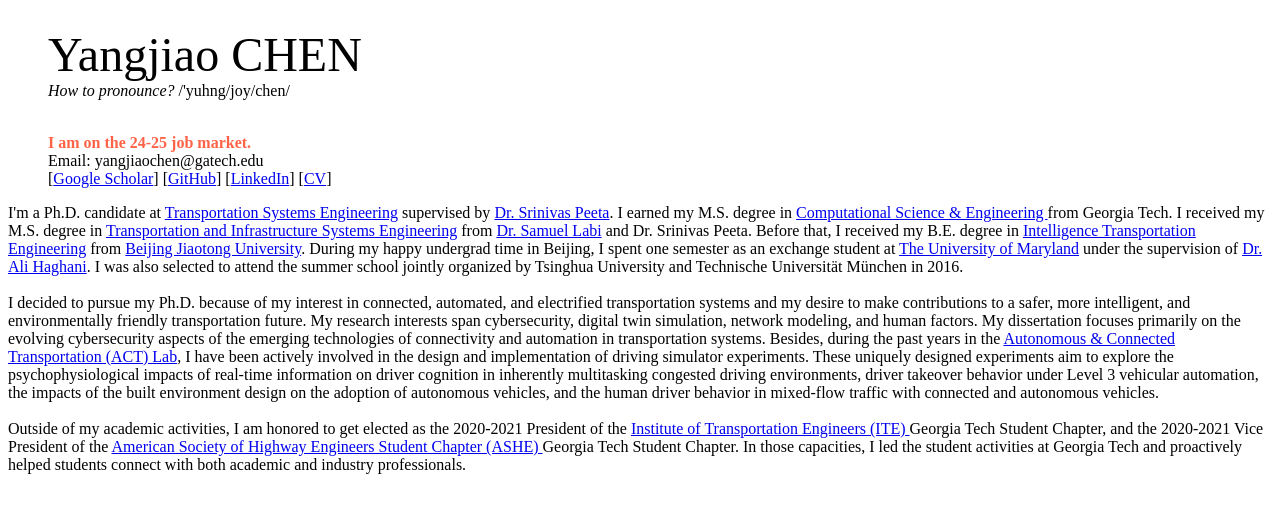
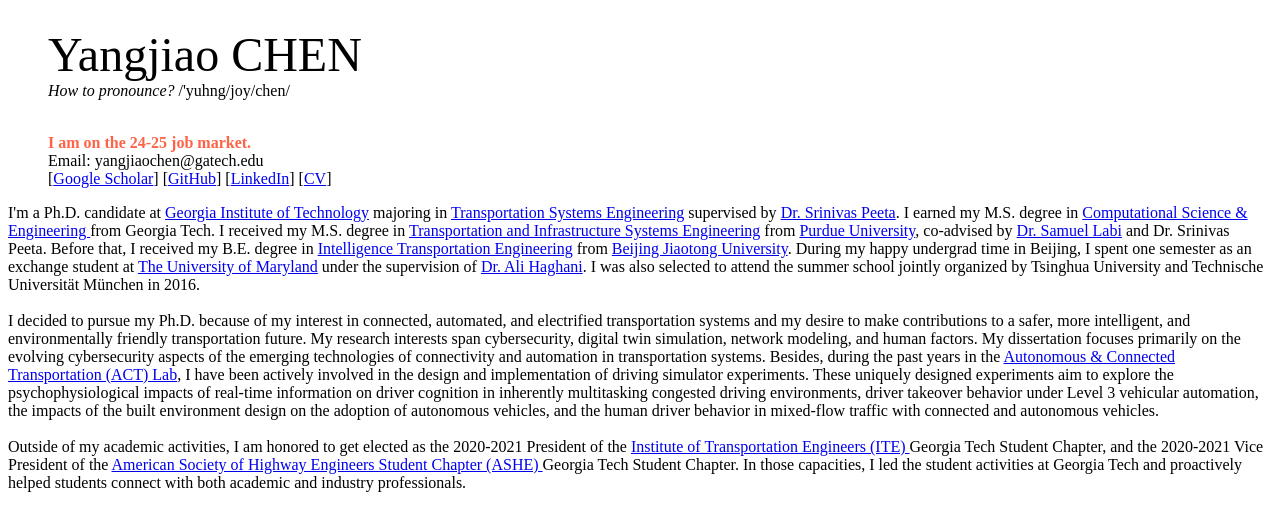
Before and after one commit to YangjiaoChen/YangjiaoChen.github.io, a Jekyll site: the page built from index.html, in a window 1280 px wide, cut to the strip 337-868 px from the top of the page. Built offline with Jekyll 4.4.1, drawn with Linux system fonts in a browser that asks for light colours.

Commit message:
Update index.html

```diff
--- a/index.html
+++ b/index.html
@@ -107,12 +107,12 @@ title: "Yangjiao Chen"
 </div>
 
 <p>
-I'm a Ph.D. candidate at <a href="https://www.gatech.edu" target="_blank" style="color:rgb(179,163,105)>Georgia Institute of Technology</a>
+I'm a Ph.D. candidate at <font color="rgb(179,163,105)"> <a href="https://www.gatech.edu" target="_blank" >Georgia Institute of Technology</a> </font>
 majoring in <a href="https://prod.ce.gatech.edu/academics/groups/transportation" target="_blank">Transportation Systems Engineering</a>
 supervised by <a href="https://ce.gatech.edu/directory/person/srinivas-peeta" target="_blank">Dr. Srinivas Peeta</a>.
 I earned my M.S. degree in <a href="https://cse.gatech.edu" target="_blank">Computational Science & Engineering </a> from Georgia Tech.
 I received my M.S. degree in <a href="https://engineering.purdue.edu/CE/Academics/Groups/Transportation" target="_blank">Transportation and Infrastructure Systems Engineering</a>
-from <a href="https://www.purdue.edu" target="_blank" style="color:rgb(206,184,136)>Purdue University</a>, co-advised by <a href="https://engineering.purdue.edu/CE/People/ptProfile?resource_id=2416" target="_blank">Dr. Samuel Labi</a>
+from <font color="rgb(206,184,136)"><a href="https://www.purdue.edu" target="_blank">Purdue University</a></font>, co-advised by <a href="https://engineering.purdue.edu/CE/People/ptProfile?resource_id=2416" target="_blank">Dr. Samuel Labi</a>
 and Dr. Srinivas Peeta. Before that, I received my B.E. degree in <a href="http://en.trans.bjtu.edu.cn" target="_blank">Intelligence Transportation Engineering</a> from <a href="http://en.njtu.edu.cn" target="_blank">Beijing Jiaotong University</a>.
 During my happy undergrad time in Beijing, I spent one semester as an exchange student at <a href="https://umd.edu" target="_blank">The University of Maryland</a> under the supervision of <a href="https://cee.umd.edu/clark/faculty/269/Ali-Haghani" target="_blank">Dr. Ali Haghani</a>.
 I was also selected to attend the summer school jointly organized by Tsinghua University and Technische Universität München in 2016.
```
